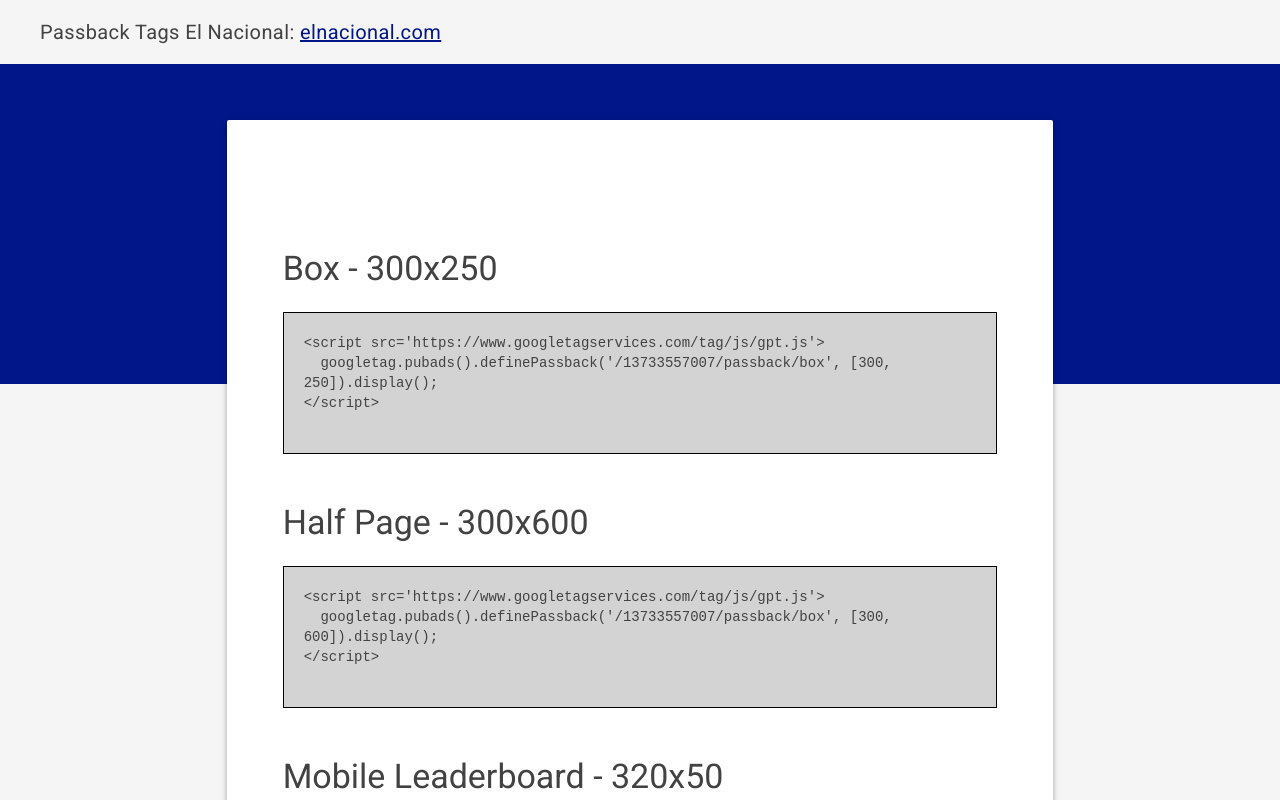
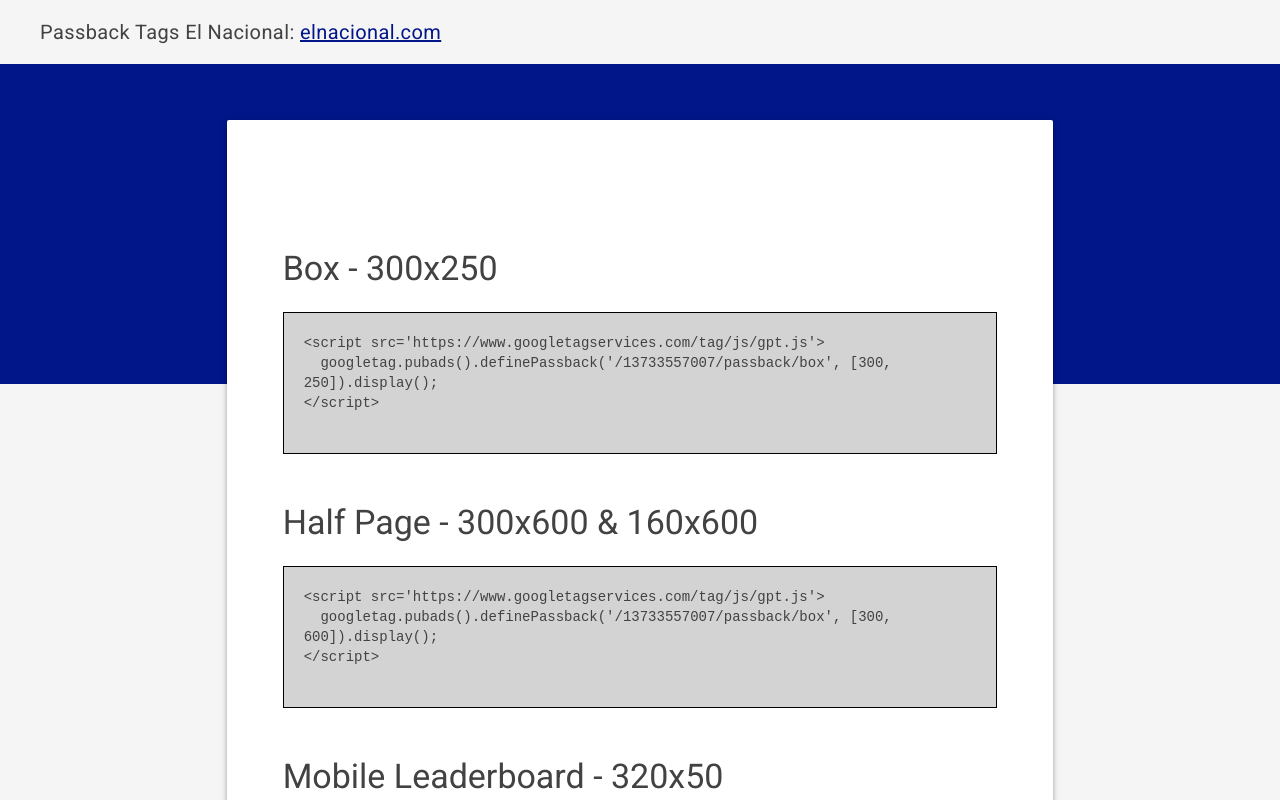
Before and after one commit to nachovz/en_passbacks, a plain HTML site: page index.html in a window 1280 px wide. Drawn offline with nearby package versions, Linux system fonts and the light colour scheme.

Commit message:
Update index.html

```diff
--- a/index.html
+++ b/index.html
@@ -84,7 +84,7 @@
               </code>
             </pre>
 
-            <h3>Half Page - 300x600</h3>
+            <h3>Half Page - 300x600 & 160x600</h3>
             <pre class="prettyprint">
               <code>
 &lt;script src='https://www.googletagservices.com/tag/js/gpt.js'&gt;
```
